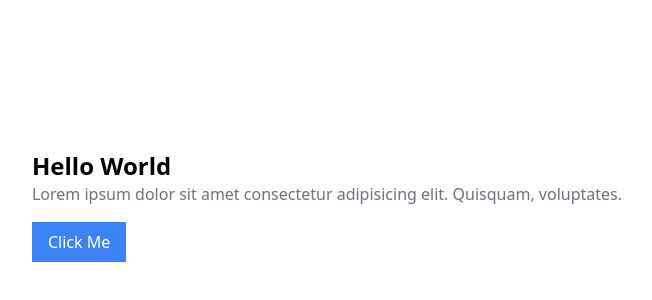
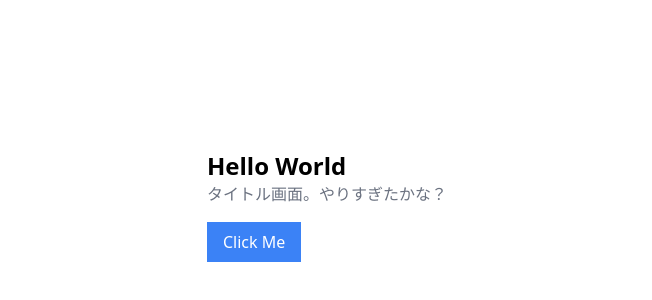
Before and after one commit to calloc134/html_final, a website built with Vite: page index.html in a window 1280 px wide. Shown: the part 194-494 px from the top of the page, without its empty margins (313-965 px from the left). Built offline with nearby package versions, Linux system fonts and the light colour scheme.

```diff
--- a/index.html
+++ b/index.html
@@ -11,10 +11,7 @@
     <div class="flex justify-center items-center h-screen">
       <div class="bg-white p-4">
         <h1 class="text-2xl font-bold">Hello World</h1>
-        <p class="text-gray-500">
-          Lorem ipsum dolor sit amet consectetur adipisicing elit. Quisquam,
-          voluptates.
-        </p>
+        <p class="text-gray-500">タイトル画面。やりすぎたかな？</p>
         <button class="bg-blue-500 text-white px-4 py-2 mt-4">Click Me</button>
       </div>
     </div>
```
